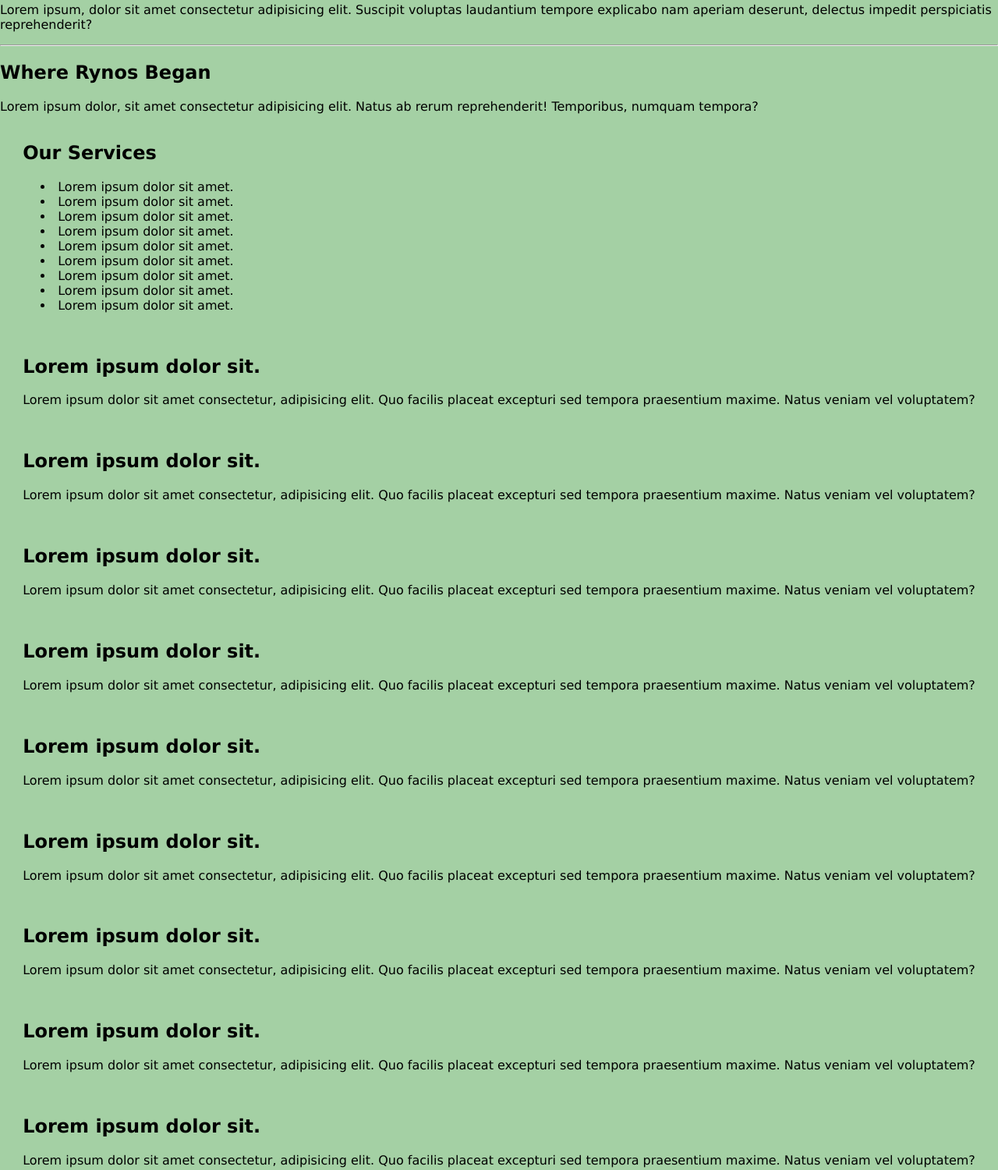
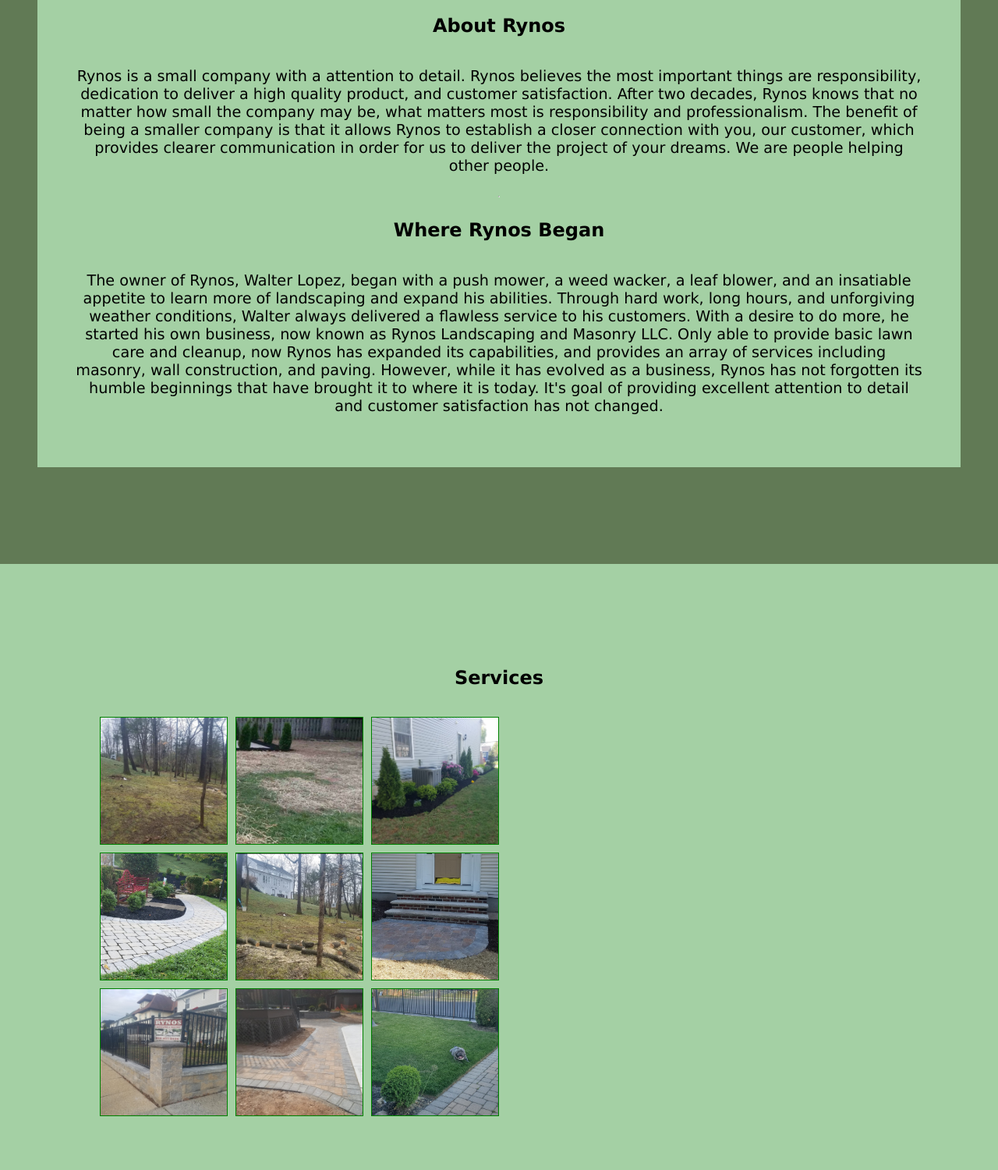
Before and after one commit to WLopez18/rynos-landscaping-and-masonry, a plain HTML site: page index.html in a window 1280 px wide. Shown: the part 912-2412 px from the top of the page at 78% size. Drawn offline with Linux system fonts and the light colour scheme.

Commit message:
Added more styling, grid could use more animation when hovering, needs Contact section styling, and sticky navbar feature.

```diff
--- a/index.html
+++ b/index.html
@@ -80,154 +80,105 @@
     <section class="about" id="about">
         <div class="about-content">
             <h2>About Rynos</h2>
-            <p>Lorem ipsum, dolor sit amet consectetur adipisicing elit. Suscipit voluptas laudantium tempore explicabo nam aperiam deserunt, delectus impedit perspiciatis reprehenderit?</p>
-            <p>Lorem ipsum, dolor sit amet consectetur adipisicing elit. Suscipit voluptas laudantium tempore explicabo nam aperiam deserunt, delectus impedit perspiciatis reprehenderit?</p>
-            <p>Lorem ipsum, dolor sit amet consectetur adipisicing elit. Suscipit voluptas laudantium tempore explicabo nam aperiam deserunt, delectus impedit perspiciatis reprehenderit?</p>
+            <p>Rynos is a small company with a attention to detail. Rynos believes the most important things are responsibility, dedication to deliver a high quality product, and customer satisfaction. After two decades, Rynos knows that no matter how small the company may be, what matters most is responsibility and professionalism. The benefit of being a smaller company is that it allows Rynos to establish a closer connection with you, our customer, which provides clearer communication in order for us to deliver the project of your dreams. We are people helping other people.</p>
             <hr />
             <h2>Where Rynos Began</h2>
-            <p>Lorem ipsum dolor, sit amet consectetur adipisicing elit. Natus ab rerum reprehenderit! Temporibus, numquam tempora?</p>
+            <p>The owner of Rynos, Walter Lopez, began with a push mower, a weed wacker, a leaf blower, and an insatiable appetite to learn more of landscaping and expand his abilities. Through hard work, long hours, and unforgiving weather conditions, Walter always delivered a flawless service to his customers. With a desire to do more, he started his own business, now known as Rynos Landscaping and Masonry LLC. Only able to provide basic lawn care and cleanup, now Rynos has expanded its capabilities, and provides an array of services including masonry, wall construction, and paving. However, while it has evolved as a business, Rynos has not forgotten its humble beginnings that have brought it to where it is today. It's goal of providing excellent attention to detail and customer satisfaction has not changed.</p>
         </div>
     </section>
 
     <!-- Services section, image grid with aside that displays image and text when clicked. -->
     <section class="services" id="services">
-        <div class="services-content">
-            <h2>Our Services</h2>
-            <div class="services-box">
-                <ul class="service-grid">
-                    <li class="service">
-                        <a href="#service-01" id="service-grid-01" class="active"></a>
-                        <div class="service-cell">
-                            <img src="#" alt="">
-                            Lorem ipsum dolor sit amet.
-                        </div>
-                    </li>
-                    <li class="service">
-                        <a href="#service-02" id="service-grid-02" class=""></a>
-                        <div class="service-cell">
-                            <img src="#" alt="">
-                            Lorem ipsum dolor sit amet.
-                        </div>
-                    </li>
-                    <li class="service">
-                        <a href="#service-03" id="service-grid-03" class=""></a>
-                        <div class="service-cell">
-                            <img src="#" alt="">
-                            Lorem ipsum dolor sit amet.
-                        </div>
-                    </li>
-                    <li class="service">
-                        <a href="#service-04" id="service-grid-04" class=""></a>
-                        <div class="service-cell">
-                            <img src="#" alt="">
-                            Lorem ipsum dolor sit amet.
-                        </div>
-                    </li>
-                    <li class="service">
-                        <a href="#service-05" id="service-grid-05" class=""></a>
-                        <div class="service-cell">
-                            <img src="#" alt="">
-                            Lorem ipsum dolor sit amet.
-                        </div>
-                    </li>
-                    <li class="service">
-                        <a href="#service-06" id="service-grid-06" class=""></a>
-                        <div class="service-cell">
-                            <img src="#" alt="">
-                            Lorem ipsum dolor sit amet.
-                        </div>
-                    </li>
-                    <li class="service">
-                        <a href="#service-07" id="service-grid-07" class=""></a>
-                        <div class="service-cell">
-                            <img src="#" alt="">
-                            Lorem ipsum dolor sit amet.
-                        </div>
-                    </li>
-                    <li class="service">
-                        <a href="#service-08" id="service-grid-08" class=""></a>
-                        <div class="service-cell">
-                            <img src="#" alt="">
-                            Lorem ipsum dolor sit amet.
-                        </div>
-                    </li>
-                    <li class="service">
-                        <a href="#service-09" id="service-grid-09" class=""></a>
-                        <div class="service-cell">
-                            <img src="#" alt="">
-                            Lorem ipsum dolor sit amet.
-                        </div>
-                    </li>
-                </ul>
-                <div class="grid-info">
-                    <div id="service-01">
-                        <div class="img-large">
-                            <img src="#" alt="">
-                        </div>
-                        <h2>Lorem ipsum dolor sit.</h2>
-                        <p>Lorem ipsum dolor sit amet consectetur, adipisicing elit. Quo facilis placeat excepturi sed tempora praesentium maxime. Natus veniam vel voluptatem?</p>
+        <h2>Services</h2>
+        <div class="container">
+            <div class="grid-section">
+                <div class="grid">
+                    <img src="./imgs/seasonal-cleanup.jpg" alt="" onclick="toggleAside('aside1')">
+                    <img src="./imgs/seeding.jpg" alt="" onclick="toggleAside('aside2')">
+                    <img src="./imgs/planting.jpg" alt="" onclick="toggleAside('aside3')">
+                    <img src="./imgs/mulching.jpg" alt="" onclick="toggleAside('aside4')">
+                    <img src="./imgs/tree-removal.jpg" alt="" onclick="toggleAside('aside5')">
+                    <img src="./imgs/masonry-steps.jpg" alt="" onclick="toggleAside('aside6')">
+                    <img src="./imgs/retaining-wall.jpg" alt="" onclick="toggleAside('aside7')">
+                    <img src="./imgs/pavers.jpg" alt="" onclick="toggleAside('aside8')">
+                    <img src="./imgs/sod-installation.jpg" alt="" onclick="toggleAside('aside9')">
+                </div>
+            </div>
+            <div class="aside-section">
+                <aside id="aside1" class="aside" style="display: none;">
+                    <div class="aside-flex">
+                        <img src="./imgs/seasonal-cleanup.jpg" alt="Image 1">
+                        <h3>Spring/Fall Cleanup</h3>
+                        <p>Pruning and trimming off dead or dry branches, raking and blowing away dead leaves in the fall, and edging flower beds. General spring cleanup.</p>
                     </div>
-                    <div id="service-02">
-                        <div class="img-large">
-                            <img src="#" alt="">
-                        </div>
-                        <h2>Lorem ipsum dolor sit.</h2>
-                        <p>Lorem ipsum dolor sit amet consectetur, adipisicing elit. Quo facilis placeat excepturi sed tempora praesentium maxime. Natus veniam vel voluptatem?</p>
+                </aside>
+
+                <aside id="aside2" class="aside" style="display: none;">
+                    <div class="aside-flex">
+                    <img src="./imgs/seeding.jpg" alt="Image 2">
+                    <h3>Seeding</h3>
+                    <p>Removal of old, dead grass. Applying new topsoil, starter fertilizer, grass seed, and hay.</p>
                     </div>
-                    <div id="service-03">
-                        <div class="img-large">
-                            <img src="#" alt="">
-                        </div>
-                        <h2>Lorem ipsum dolor sit.</h2>
-                        <p>Lorem ipsum dolor sit amet consectetur, adipisicing elit. Quo facilis placeat excepturi sed tempora praesentium maxime. Natus veniam vel voluptatem?</p>
+                </aside>
+
+                <aside id="aside3" class="aside" style="display: none;">
+                    <div class="aside-flex">
+                    <img src="./imgs/planting.jpg" alt="">
+                    <h3>Planting</h3>
+                    <p>Removal of old plants, if necessary, designing the area with newer, younger plants. They're spaced out in order to give them room to grow and have a complete look once matured.</p>
                     </div>
-                    <div id="service-04">
-                        <div class="img-large">
-                            <img src="#" alt="">
-                        </div>
-                        <h2>Lorem ipsum dolor sit.</h2>
-                        <p>Lorem ipsum dolor sit amet consectetur, adipisicing elit. Quo facilis placeat excepturi sed tempora praesentium maxime. Natus veniam vel voluptatem?</p>
+                </aside>
+
+                <aside id="aside4" class="aside" style="display: none;">
+                    <div class="aside-flex">
+                    <img src="./imgs/mulching.jpg" alt="">
+                    <h3>Mulching</h3>
+                    <p>Garden bed cleanup, including weeding, and edging. New mulch is applied tailored to the customer's specifications.</p>
                     </div>
-                    <div id="service-05">
-                        <div class="img-large">
-                            <img src="#" alt="">
-                        </div>
-                        <h2>Lorem ipsum dolor sit.</h2>
-                        <p>Lorem ipsum dolor sit amet consectetur, adipisicing elit. Quo facilis placeat excepturi sed tempora praesentium maxime. Natus veniam vel voluptatem?</p>
+                </aside>
+
+                <aside id="aside5" class="aside" style="display: none;">
+                    <div class="aside-flex">
+                    <img src="./imgs/tree-removal.jpg" alt="">
+                    <h3>Tree Removal</h3>
+                    <p>Removal of dead or damaged trees, and of other trees on the property that the customer would like gone.</p>
                     </div>
-                    <div id="service-06">
-                        <div class="img-large">
-                            <img src="#" alt="">
-                        </div>
-                        <h2>Lorem ipsum dolor sit.</h2>
-                        <p>Lorem ipsum dolor sit amet consectetur, adipisicing elit. Quo facilis placeat excepturi sed tempora praesentium maxime. Natus veniam vel voluptatem?</p>
+                </aside>
+
+                <aside id="aside6" class="aside" style="display: none;">
+                    <div class="aside-flex">
+                    <img src="./imgs/masonry-steps.jpg" alt="">
+                    <h3>Masonry Steps</h3>
+                    <p>Removal of old steps, and replacement with new steps constructed with cinder block frame, limestone or bluestone treads, and brick or stone face depending on the customers' preference.</p>
                     </div>
-                    <div id="service-07">
-                        <div class="img-large">
-                            <img src="#" alt="">
-                        </div>
-                        <h2>Lorem ipsum dolor sit.</h2>
-                        <p>Lorem ipsum dolor sit amet consectetur, adipisicing elit. Quo facilis placeat excepturi sed tempora praesentium maxime. Natus veniam vel voluptatem?</p>
+                </aside>
+
+                <aside id="aside7" class="aside" style="display: none;">
+                    <div class="aside-flex">
+                    <img src="./imgs/retaining-wall.jpg" alt="">
+                    <h3>Retaining Walls</h3>
+                    <p>Digging the footing base, installing three quarter quarry process stone, and stacked blocks. All class of retaining walls including but not limited to, stacking blocks, cinder blocks, and pressure treated wood.</p>
                     </div>
-                    <div id="service-08">
-                        <div class="img-large">
-                            <img src="#" alt="">
-                        </div>
-                        <h2>Lorem ipsum dolor sit.</h2>
-                        <p>Lorem ipsum dolor sit amet consectetur, adipisicing elit. Quo facilis placeat excepturi sed tempora praesentium maxime. Natus veniam vel voluptatem?</p>
+                </aside>
+
+                <aside id="aside8" class="aside" style="display: none;">
+                    <div class="aside-flex">
+                    <img src="./imgs/pavers.jpg" alt="">
+                    <h3>Pavers</h3>
+                    <p>Patio, sidewalk, and driveway construction. Digging footing base from 8"-15" and applying three quarter quarry process stone, stone dust, pavers, then tempering and polymer sand application for sealing. Color can vary depending on customer preference.</p>
                     </div>
-                    <div id="service-09">
-                        <div class="img-large">
-                            <img src="#" alt="">
-                        </div>
-                        <h2>Lorem ipsum dolor sit.</h2>
-                        <p>Lorem ipsum dolor sit amet consectetur, adipisicing elit. Quo facilis placeat excepturi sed tempora praesentium maxime. Natus veniam vel voluptatem?</p>
+                </aside>
+
+                <aside id="aside9" class="aside" style="display: none;">
+                    <div class="aside-flex">
+                    <img src="./imgs/sod-installation.jpg" alt="">
+                    <h3>Sod Installation</h3>
+                    <p>if necessary, old grass removal or levelling terrain. Applying 2" of topsoil, insecticide applied to dirt, and starter fertilizer, all before laying down the new sod.</p>
                     </div>
-                </div>
+                </aside>
             </div>
         </div>
     </section>
-
     <!-- Contact Section with contact information. -->
     <section class="contact" id="contact">
         <div class="contact-content">
@@ -241,7 +192,7 @@
     <!-- Footer -->
     <footer class="footer">
         <p>
-            Site by <a href="#">Walter Lopez</a>
+            Site by <a href="https://www.linkedin.com/in/walterlopez18/">Walter Lopez</a>
         </p>
     </footer>
 </body>
--- a/script.js
+++ b/script.js
@@ -17,3 +17,24 @@ buttons.forEach(btn => {
         delete activeSlide.dataset.active;
     });
 });
+
+
+// Services grid JS
+
+function toggleAside(asideId) {
+    console.log(asideId)
+    let aside = document.getElementById(asideId);
+
+    // Get all aside elements
+    let asides = document.getElementsByClassName('aside');
+
+    // Hide all the aside elements
+    for (let i = 0; i < asides.length; i++) {
+        if (asides[i] !== aside) {
+            asides[i].style.display = 'none';
+        }
+    }
+
+    // Toggle selected aside
+    aside.style.display = (aside.style.display === 'none') ? 'block' : 'none';
+}
--- a/styles.css
+++ b/styles.css
@@ -11,7 +11,8 @@ body {
     display: flex;
     align-items: center;
     flex-direction: column;
-    background-color: #A4D0A4;
+    background-color: #617A55;
+    overflow-x: hidden;
 }
 
 header {
@@ -37,7 +38,6 @@ header {
 }
 
 .navbar {
-    /* border: 1px solid black; */
     display: flex;
     align-items: center;
 }
@@ -48,12 +48,14 @@ header {
     font-size: 1.2rem;
     font-weight: bolder;
     color: #617A55;
-    /* border: 1px solid black; */
     transition: .5s ease;
+    border: 2px solid #617A55;
+    border-radius: 12px;
 }
 
 .navbar > a:hover{
     color: #A4D0A4;
+    background-color: #617A55;
 }
 
 .home {
@@ -127,3 +129,117 @@ header {
 .carousel-btn.next {
     right: 1rem;
 }
+
+.about {
+    height: 100vh;
+    margin: 3rem;
+    display: flex;
+    align-items: center;
+}
+.about-content {
+    padding: 3rem;
+    display: flex;
+    background-color: #A4D0A4;
+    flex-direction: column;
+    align-items: center;
+    text-align: center;
+}
+
+.about-content > p {
+    font-size: larger;
+}
+
+/* TOGGLE THIS LATER --- SERVICE INFO GRID DISPLAY */
+
+.services {
+    width: 100%;
+    height: auto;
+    /* height: 100%; */
+    /* border: 1px solid red; */
+    display: flex;
+    align-items: center;
+    flex-direction: column;
+    padding: 7rem;
+    background-color: #A4D0A4;
+}
+
+.container {
+    max-width: 100%;
+    display: flex;
+    margin: 1rem;
+    /* border: 1px solid black; */
+    /* justify-content: center; */
+    align-items: center;
+}
+
+.grid-section {
+    max-width: 50%;
+    flex: 1;
+}
+
+.grid {
+    display: grid;
+    grid-template-columns: repeat(3, 1fr);
+    grid-gap: 10px;
+}
+
+.grid img {
+    width: 100%;
+    height: auto;
+    cursor: pointer;
+    border: 1px solid green;
+    transition: .3s ease-in;
+}
+
+.grid img:hover {
+    transform: scale(1.1);
+}
+
+.aside-section {
+    flex-basis: 30%;
+    margin-left: 10px;
+}
+
+.aside-section h3 {
+    margin-top: 1.5rem;
+}
+
+.aside-section p {
+    font-size: large;
+    text-align: center;
+}
+
+.aside {
+    display: none;
+    margin-left: 5rem;
+}
+
+.aside-flex {
+    display: flex;
+    flex-direction: column;
+    align-items: center;
+}
+
+.aside img {
+    max-width: 125%;
+    height: auto;
+}
+
+@media (max-width: 768px) {
+    .container {
+        flex-direction: column;
+    }
+
+    .aside-section {
+        margin-left: 0;
+        margin-top: 10px;
+        flex-basis: unset;
+    }
+}
+
+.footer {
+    width: 100vw;
+    background-color: #F7E1AE;
+    display: flex;
+    justify-content: center;
+}
```
Also changed, not shown: imgs/masonry-steps.jpg (added), imgs/mulching.jpg (added), imgs/pavers.jpg (added), imgs/planting.jpg (added), imgs/retaining-wall.jpg (added), imgs/seasonal-cleanup.jpg (added), imgs/seeding.jpg (added), imgs/sod-installation.jpg (added), imgs/tree-removal.jpg (added).
